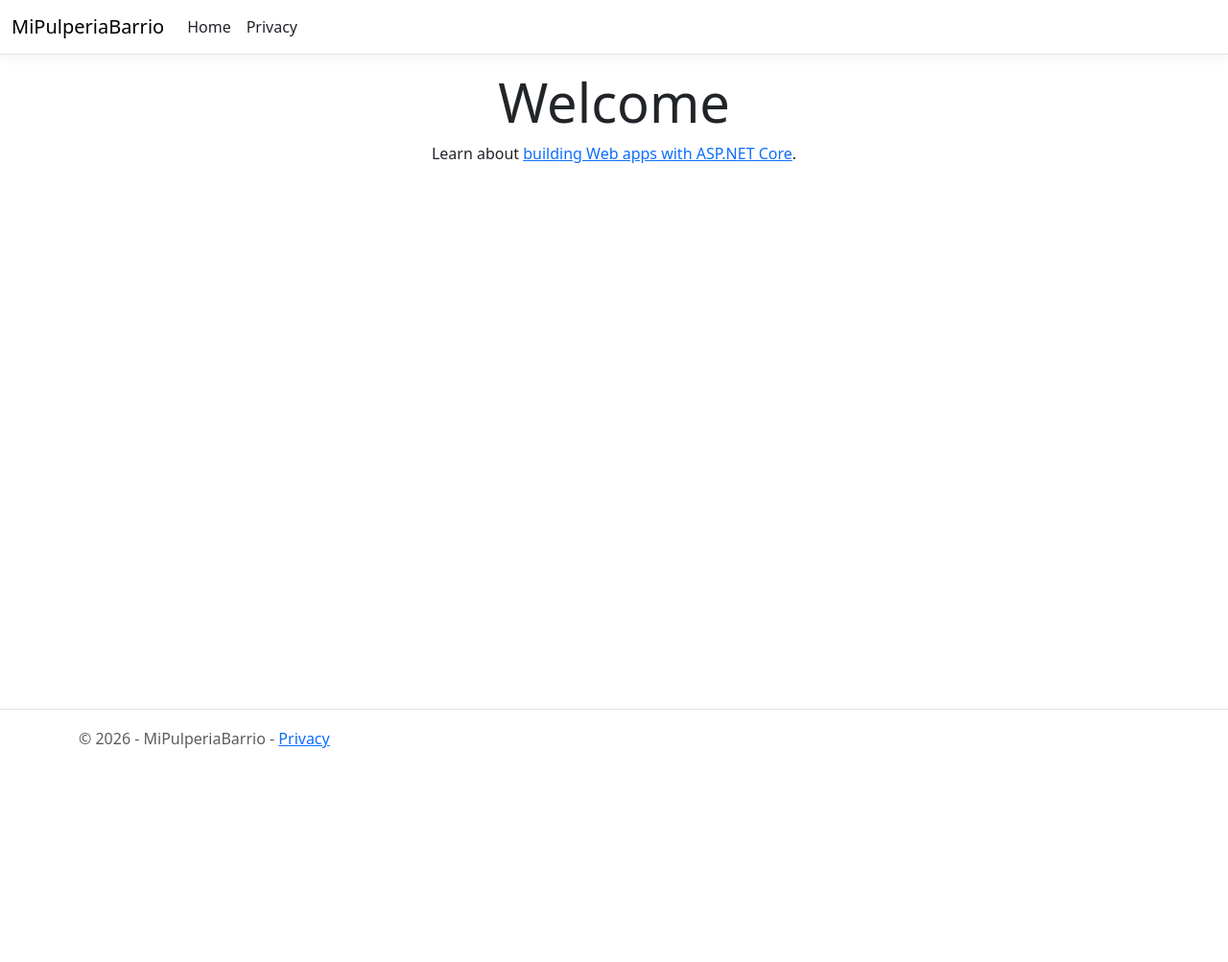
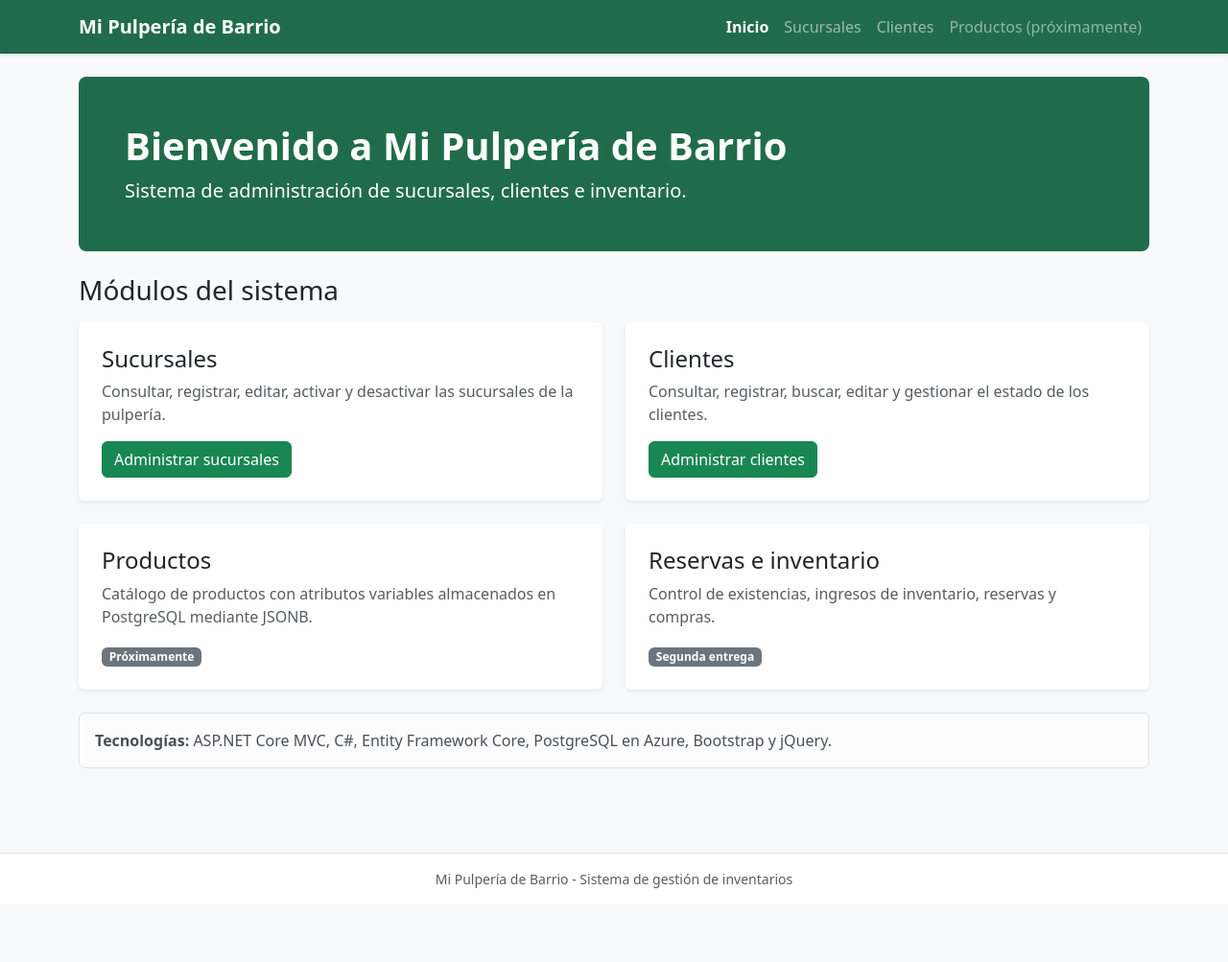
Before and after one commit to JostinObando/MiPulperiaBarrio, an ASP.NET Core app: page / in a window 1280 px wide. Shown: the whole page at 96% size. Before the commit the page ends 780 px from the top, so only its background shows below. Run offline with ASP.NET Core 8, Linux system fonts and the light colour scheme; style sheets or scripts are compiled from the project's sources.

Commit message:
Configurar menu principal y pantalla de inicio

```diff
--- a/Views/Home/Index.cshtml
+++ b/Views/Home/Index.cshtml
@@ -1,8 +1,85 @@
 @{
-    ViewData["Title"] = "Home Page";
+    ViewData["Title"] = "Inicio";
 }
 
-<div class="text-center">
-    <h1 class="display-4">Welcome</h1>
-    <p>Learn about <a href="https://learn.microsoft.com/aspnet/core">building Web apps with ASP.NET Core</a>.</p>
+<section class="p-4 p-md-5 rounded-3 text-white mb-4"
+         style="background-color: #206c4a;">
+    <h1 class="fw-bold">Bienvenido a Mi Pulpería de Barrio</h1>
+    <p class="lead mb-0">
+        Sistema de administración de sucursales, clientes e inventario.
+    </p>
+</section>
+
+<h3 class="mb-3">Módulos del sistema</h3>
+
+<div class="row g-4">
+
+    <div class="col-md-6">
+        <div class="card h-100 shadow-sm border-0">
+            <div class="card-body p-4">
+                <h4 class="card-title">Sucursales</h4>
+                <p class="card-text text-muted">
+                    Consultar, registrar, editar, activar y desactivar
+                    las sucursales de la pulpería.
+                </p>
+                <a asp-controller="Sucursales" asp-action="Index"
+                   class="btn btn-success">
+                    Administrar sucursales
+                </a>
+            </div>
+        </div>
+    </div>
+
+    <div class="col-md-6">
+        <div class="card h-100 shadow-sm border-0">
+            <div class="card-body p-4">
+                <h4 class="card-title">Clientes</h4>
+                <p class="card-text text-muted">
+                    Consultar, registrar, buscar, editar y gestionar
+                    el estado de los clientes.
+                </p>
+                <a asp-controller="Clientes" asp-action="Index"
+                   class="btn btn-success">
+                    Administrar clientes
+                </a>
+            </div>
+        </div>
+    </div>
+
+    <div class="col-md-6">
+        <div class="card h-100 shadow-sm border-0">
+            <div class="card-body p-4">
+                <h4 class="card-title">Productos</h4>
+                <p class="card-text text-muted">
+                    Catálogo de productos con atributos variables
+                    almacenados en PostgreSQL mediante JSONB.
+                </p>
+                <span class="badge bg-secondary">
+                    Próximamente
+                </span>
+            </div>
+        </div>
+    </div>
+
+    <div class="col-md-6">
+        <div class="card h-100 shadow-sm border-0">
+            <div class="card-body p-4">
+                <h4 class="card-title">Reservas e inventario</h4>
+                <p class="card-text text-muted">
+                    Control de existencias, ingresos de inventario,
+                    reservas y compras.
+                </p>
+                <span class="badge bg-secondary">
+                    Segunda entrega
+                </span>
+            </div>
+        </div>
+    </div>
+
 </div>
+
+<div class="alert alert-light border mt-4">
+    <strong>Tecnologías:</strong>
+    ASP.NET Core MVC, C#, Entity Framework Core,
+    PostgreSQL en Azure, Bootstrap y jQuery.
+</div>
--- a/Views/Shared/_Layout.cshtml
+++ b/Views/Shared/_Layout.cshtml
@@ -1,50 +1,83 @@
+@{
+    var controlador = ViewContext.RouteData.Values["controller"]?.ToString();
+    var titulo = ViewData["Title"]?.ToString() ?? "Inicio";
+}
 <!DOCTYPE html>
-<html lang="en">
+<html lang="es">
 <head>
     <meta charset="utf-8" />
     <meta name="viewport" content="width=device-width, initial-scale=1.0" />
-    <title>@ViewData["Title"] - MiPulperiaBarrio</title>
-    <script type="importmap"></script>
-    <link rel="stylesheet" href="~/lib/bootstrap/dist/css/bootstrap.min.css" />
+    <title>@titulo - Mi Pulpería de Barrio</title>
+    <link rel="stylesheet" href="~/lib/bootstrap/dist/css/bootstrap.min.css" asp-append-version="true" />
     <link rel="stylesheet" href="~/css/site.css" asp-append-version="true" />
-    <link rel="stylesheet" href="~/MiPulperiaBarrio.styles.css" asp-append-version="true" />
 </head>
-<body>
+<body class="bg-light">
     <header>
-        <nav class="navbar navbar-expand-sm navbar-toggleable-sm navbar-light bg-white border-bottom box-shadow mb-3">
-            <div class="container-fluid">
-                <a class="navbar-brand" asp-area="" asp-controller="Home" asp-action="Index">MiPulperiaBarrio</a>
-                <button class="navbar-toggler" type="button" data-bs-toggle="collapse" data-bs-target=".navbar-collapse" aria-controls="navbarSupportedContent"
-                        aria-expanded="false" aria-label="Toggle navigation">
+        <nav class="navbar navbar-expand-lg navbar-dark shadow-sm"
+             style="background-color: #206c4a;">
+            <div class="container">
+                <a class="navbar-brand fw-bold" asp-controller="Home" asp-action="Index">
+                    Mi Pulpería de Barrio
+                </a>
+
+                <button class="navbar-toggler" type="button"
+                        data-bs-toggle="collapse"
+                        data-bs-target="#menuPrincipal"
+                        aria-controls="menuPrincipal"
+                        aria-expanded="false"
+                        aria-label="Mostrar menú">
                     <span class="navbar-toggler-icon"></span>
                 </button>
-                <div class="navbar-collapse collapse d-sm-inline-flex justify-content-between">
-                    <ul class="navbar-nav flex-grow-1">
+
+                <div class="collapse navbar-collapse" id="menuPrincipal">
+                    <ul class="navbar-nav ms-auto">
                         <li class="nav-item">
-                            <a class="nav-link text-dark" asp-area="" asp-controller="Home" asp-action="Index">Home</a>
+                            <a class="nav-link @(controlador == "Home" ? "active fw-bold" : "")"
+                               asp-controller="Home" asp-action="Index">
+                                Inicio
+                            </a>
                         </li>
+
                         <li class="nav-item">
-                            <a class="nav-link text-dark" asp-area="" asp-controller="Home" asp-action="Privacy">Privacy</a>
+                            <a class="nav-link @(controlador == "Sucursales" ? "active fw-bold" : "")"
+                               asp-controller="Sucursales" asp-action="Index">
+                                Sucursales
+                            </a>
+                        </li>
+
+                        <li class="nav-item">
+                            <a class="nav-link @(controlador == "Clientes" ? "active fw-bold" : "")"
+                               asp-controller="Clientes" asp-action="Index">
+                                Clientes
+                            </a>
+                        </li>
+
+                        <li class="nav-item">
+                            <span class="nav-link text-white-50"
+                                  title="Módulo pendiente de implementar">
+                                Productos (próximamente)
+                            </span>
                         </li>
                     </ul>
                 </div>
             </div>
         </nav>
     </header>
-    <div class="container">
-        <main role="main" class="pb-3">
-            @RenderBody()
-        </main>
-    </div>
 
-    <footer class="border-top footer text-muted">
-        <div class="container">
-            &copy; 2026 - MiPulperiaBarrio - <a asp-area="" asp-controller="Home" asp-action="Privacy">Privacy</a>
+    <main class="container py-4">
+        @RenderBody()
+    </main>
+
+    <footer class="border-top bg-white py-3 mt-5">
+        <div class="container text-center text-muted small">
+            Mi Pulpería de Barrio - Sistema de gestión de inventarios
         </div>
     </footer>
-    <script src="~/lib/jquery/dist/jquery.min.js"></script>
-    <script src="~/lib/bootstrap/dist/js/bootstrap.bundle.min.js"></script>
+
+    <script src="~/lib/jquery/dist/jquery.min.js" asp-append-version="true"></script>
+    <script src="~/lib/bootstrap/dist/js/bootstrap.bundle.min.js" asp-append-version="true"></script>
     <script src="~/js/site.js" asp-append-version="true"></script>
+
     @await RenderSectionAsync("Scripts", required: false)
 </body>
 </html>
```
